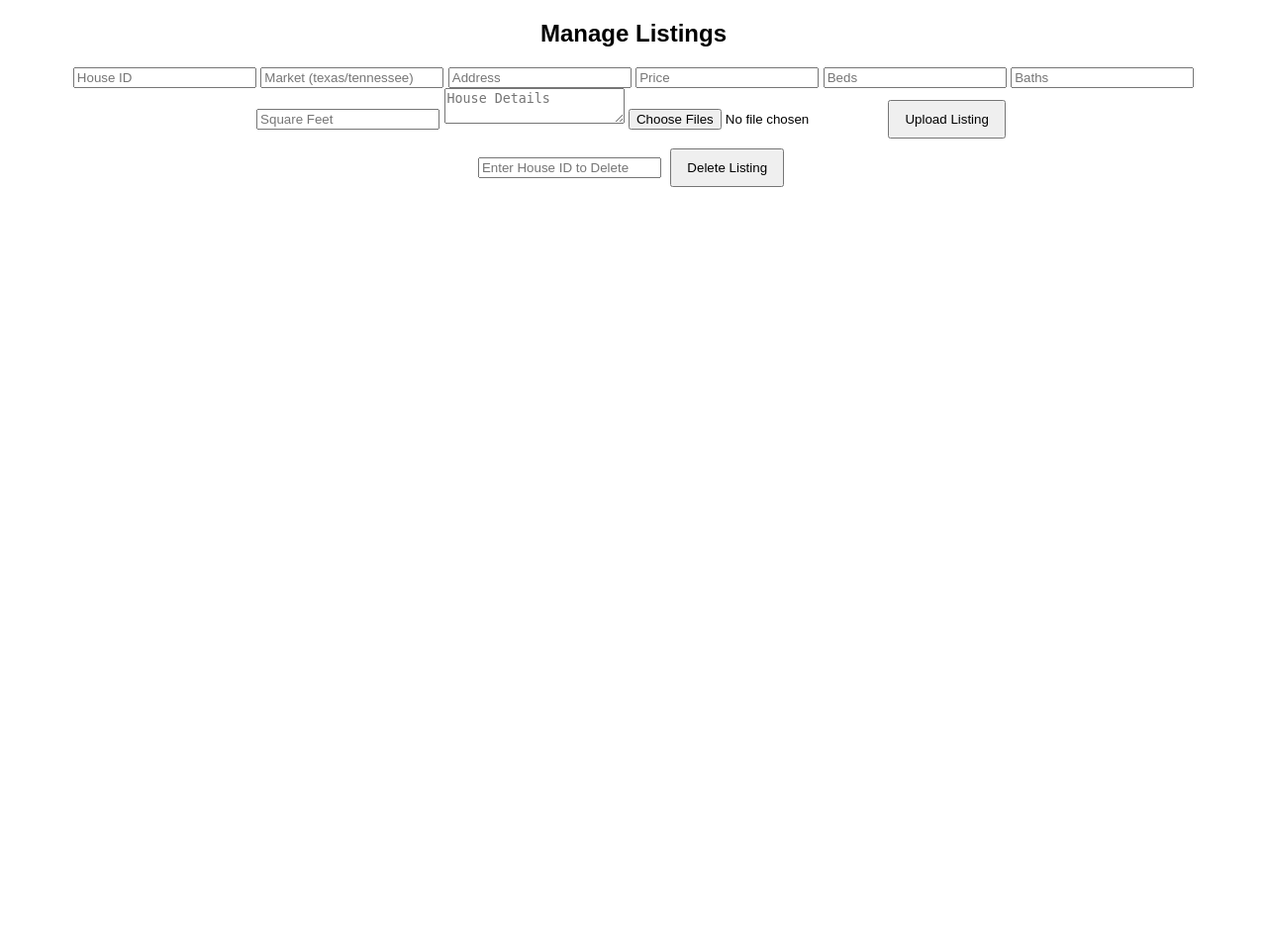
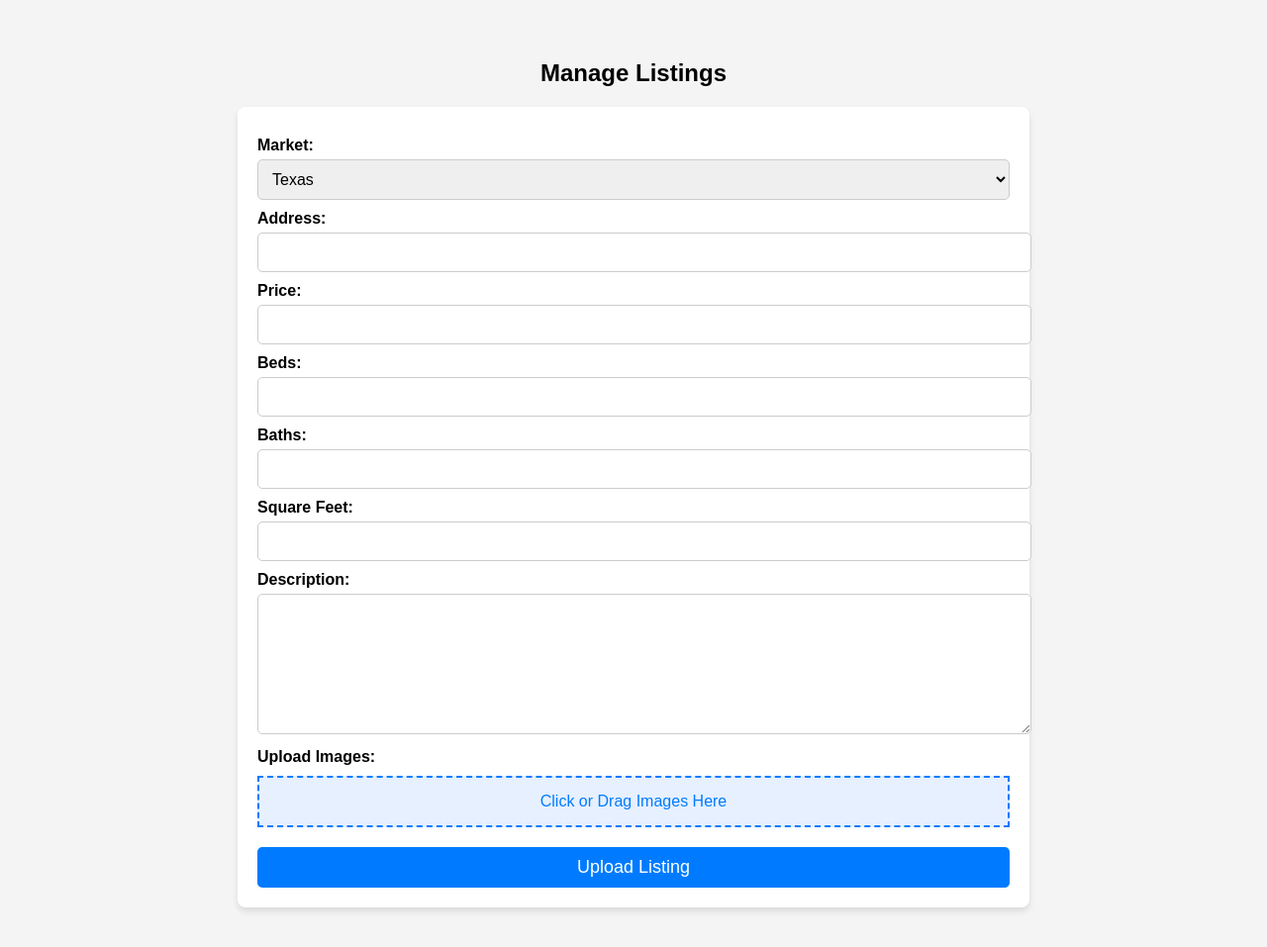
Before and after one commit to n-hrynkiw/nhrealtysolutions, a Flask app: page /admin.html in a window 1280 px wide. Shown: the whole page at 99% size. Before the commit the page ends 189 px from the top, so only its background shows below. Run offline with Flask 3, Linux system fonts and the light colour scheme.

Commit message:
“building”

```diff
--- a/static/css/styles.css
+++ b/static/css/styles.css
@@ -14,3 +14,10 @@ button {
     margin: 5px;
     cursor: pointer;
 }
+.logo {
+    width: auto;
+    max-width: 250px; /* Adjust as needed */
+    height: auto;
+    display: block;
+    margin: 0 auto;
+}
--- a/static/js/admin.js
+++ b/static/js/admin.js
@@ -0,0 +1,38 @@
+document.addEventListener("DOMContentLoaded", function () {
+    const uploadForm = document.getElementById("upload-form");
+    const fileInput = document.getElementById("images");
+
+    uploadForm.addEventListener("submit", async function (event) {
+        event.preventDefault();
+
+        let formData = new FormData(uploadForm);
+        formData.append("house_id", generateHouseID());
+
+        try {
+            let response = await fetch("/upload", {
+                method: "POST",
+                body: formData
+            });
+
+            let result = await response.json();
+            alert(result.message || "Upload failed!");
+
+            if (response.ok) {
+                uploadForm.reset(); // Clear the form on success
+            }
+        } catch (error) {
+            console.error("Upload error:", error);
+            alert("Failed to upload. Please try again.");
+        }
+    });
+
+    function generateHouseID() {
+        return "house-" + Date.now(); // Generates a unique house ID
+    }
+
+    // Display selected file names
+    fileInput.addEventListener("change", function () {
+        const fileList = Array.from(fileInput.files).map(file => file.name).join(", ");
+        document.querySelector(".file-input span").innerText = fileList || "Click or Drag Images Here";
+    });
+});
--- a/templates/admin.html
+++ b/templates/admin.html
@@ -3,26 +3,131 @@
 <head>
     <meta charset="UTF-8">
     <meta name="viewport" content="width=device-width, initial-scale=1.0">
-    <title>Admin Panel</title>
-    <link rel="stylesheet" href="/static/css/styles.css">
-    <script src="/static/js/admin.js" defer></script>
+    <title>Manage Listings</title>
+    <style>
+        body {
+            font-family: Arial, sans-serif;
+            max-width: 800px;
+            margin: 20px auto;
+            padding: 20px;
+            background-color: #f4f4f4;
+        }
+        h2 {
+            text-align: center;
+            margin-bottom: 20px;
+        }
+        form {
+            background: white;
+            padding: 20px;
+            border-radius: 8px;
+            box-shadow: 0px 4px 6px rgba(0, 0, 0, 0.1);
+        }
+        label {
+            font-weight: bold;
+            display: block;
+            margin-top: 10px;
+        }
+        input, select, textarea {
+            width: 100%;
+            padding: 10px;
+            margin-top: 5px;
+            border: 1px solid #ccc;
+            border-radius: 5px;
+            font-size: 16px;
+        }
+        textarea {
+            height: 120px;
+            resize: vertical;
+        }
+        .file-input {
+            display: flex;
+            flex-direction: column;
+            align-items: center;
+            border: 2px dashed #007BFF;
+            padding: 15px;
+            background: #e6f0ff;
+            cursor: pointer;
+            margin-top: 10px;
+        }
+        .file-input input {
+            display: none;
+        }
+        .file-input span {
+            font-size: 16px;
+            color: #007BFF;
+        }
+        button {
+            background: #007BFF;
+            color: white;
+            padding: 10px 15px;
+            border: none;
+            border-radius: 5px;
+            font-size: 18px;
+            cursor: pointer;
+            margin-top: 20px;
+            width: 100%;
+        }
+        button:hover {
+            background: #0056b3;
+        }
+    </style>
 </head>
 <body>
     <h2>Manage Listings</h2>
+
     <form id="upload-form">
-        <input type="text" name="house_id" placeholder="House ID" required>
-        <input type="text" name="market" placeholder="Market (texas/tennessee)" required>
-        <input type="text" name="address" placeholder="Address" required>
-        <input type="text" name="price" placeholder="Price" required>
-        <input type="text" name="beds" placeholder="Beds" required>
-        <input type="text" name="baths" placeholder="Baths" required>
-        <input type="text" name="square_feet" placeholder="Square Feet" required>
-        <textarea name="details" placeholder="House Details" required></textarea>
-        <input type="file" name="images" multiple>
+        <label>Market:</label>
+        <select id="market" name="market" required>
+            <option value="texas">Texas</option>
+            <option value="tennessee">Tennessee</option>
+        </select>
+
+        <label>Address:</label>
+        <input type="text" id="address" name="address" required>
+
+        <label>Price:</label>
+        <input type="text" id="price" name="price" required>
+
+        <label>Beds:</label>
+        <input type="text" id="beds" name="beds" required>
+
+        <label>Baths:</label>
+        <input type="text" id="baths" name="baths" required>
+
+        <label>Square Feet:</label>
+        <input type="text" id="square_feet" name="square_feet" required>
+
+        <label>Description:</label>
+        <textarea id="details" name="details" required></textarea>
+
+        <label>Upload Images:</label>
+        <div class="file-input" onclick="document.getElementById('images').click();">
+            <span>Click or Drag Images Here</span>
+            <input type="file" id="images" name="images" multiple>
+        </div>
+
         <button type="submit">Upload Listing</button>
     </form>
 
-    <input type="text" id="delete-house-id" placeholder="Enter House ID to Delete">
-    <button onclick="deleteHouse()">Delete Listing</button>
+    <script>
+        document.getElementById("upload-form").addEventListener("submit", async function(event) {
+            event.preventDefault();
+
+            let formData = new FormData(this);
+            formData.append("house_id", generateHouseID());
+
+            let response = await fetch("/upload", {
+                method: "POST",
+                body: formData
+            });
+
+            let result = await response.json();
+            alert(result.message || "Upload failed!");
+        });
+
+        function generateHouseID() {
+            return "house-" + Date.now();
+        }
+    </script>
 </body>
 </html>
```
